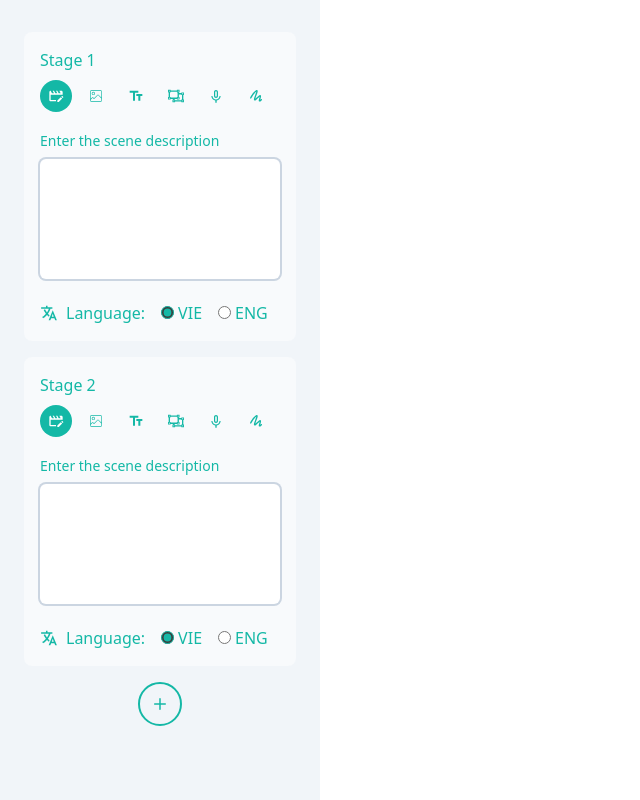
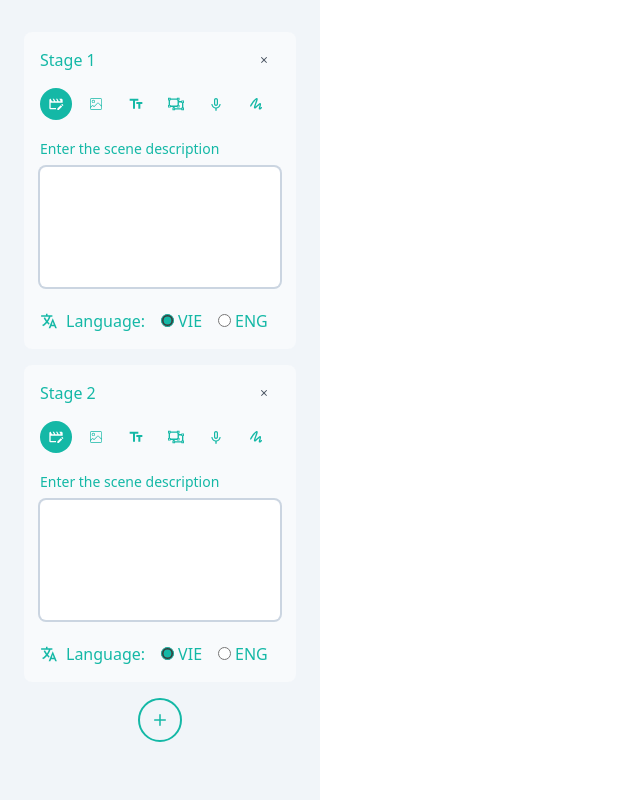
Before and after one commit to thanhstar260/Img_retrieval, a React (Create React App) app in the folder frontend/: page / in a window 1280 px wide. Both pictures are taken after a click on the element 160 px from the left and 379 px from the top of the page. Shown: the whole page, without its empty margins (0-640 px from the left). Built offline with nearby package versions, Linux system fonts and the light colour scheme.

Commit message:
close a stage

```diff
--- a/frontend/src/components/Stage.jsx
+++ b/frontend/src/components/Stage.jsx
@@ -9,6 +9,7 @@ import IconButton from './IconButton';
 import TextSearchControl from './TextSearchControl';
 import { IoLanguageSharp } from "react-icons/io5";
 import LangRadioGroup from './LangRadioGroup';
+import { IoIosClose } from "react-icons/io";
 
 const inputTypes = [
     {
@@ -54,7 +55,7 @@ const inputTypes = [
 // }
 
 
-const Stage = ({id, canClose}) => {
+const Stage = ({id, canClose, onClose}) => {
     const [selected, setSelected] = useState("scene");
     const [lang, setLang] = useState("vie");
     const [data, setData] = useState({
@@ -82,6 +83,7 @@ const Stage = ({id, canClose}) => {
         })
     }
 
+
     const getSearchControl = useCallback(() => {
         {
             switch(selected) {
@@ -102,8 +104,12 @@ const Stage = ({id, canClose}) => {
     }, [selected])
 
   return (
-    <div className='px-4 py-4 bg-slate-50 rounded-lg'>
-        <p className='text-teal-500 mb-2'>Stage <span className='stage-name'></span></p>
+    <div className='relative px-4 py-4 bg-slate-50 rounded-lg'>
+        {canClose &&
+            <IconButton onClick={onClose} label="Close" className='absolute top-3 right-4 text-gray-600 hover:text-red-500'>
+            <IoIosClose />
+        </IconButton>}
+        <p className='text-teal-500 mb-4'>Stage <span className='stage-name'></span></p>
         <div
          className='flex flex-row gap-x-2 mb-4'>
             {inputTypes.map(type => <IconButton
--- a/frontend/src/layouts/SearchBar.jsx
+++ b/frontend/src/layouts/SearchBar.jsx
@@ -5,12 +5,18 @@ import { v4 as uuidv4 } from 'uuid';
 import { IoIosAdd } from "react-icons/io";
 
 const SearchBar = () => {
+    const [canClose, setCanClose] = useState(false);
     const [stages, setStages] = useState([{
         key: uuidv4(),
-        stage: <Stage id={uuidv4()}></Stage>
     }]);
 
     useEffect(() => {
+        if(stages.length > 1) {
+            setCanClose(true);
+        } else {
+            setCanClose(false);
+        }
+
         document
             .querySelectorAll(".stage-name")
             .forEach((value, key) => {
@@ -21,18 +27,21 @@ const SearchBar = () => {
     const addNewStageHandler = () => {
         setStages([
             ...stages,
-            {
-                key: uuidv4(),
-                stage: <Stage id={uuidv4()}/>
-            }
+            uuidv4(),
         ])
+    }
+
+    const closeStageHandler = (key) => {
+        setStages(
+            stages.filter((ele => ele !== key))
+        )
     }
 
   return (
     <div className='w-80 bg-slate-100 h-screen px-6 py-8 overflow-scroll'>
         <div className='flex flex-col gap-4'>
         {
-            stages.map(elm => elm.stage)
+            stages.map(elm => <Stage key={elm} canClose={canClose} id={elm} onClose={() => closeStageHandler(elm)}></Stage>)
         }
         </div>
         <IconButton
```
